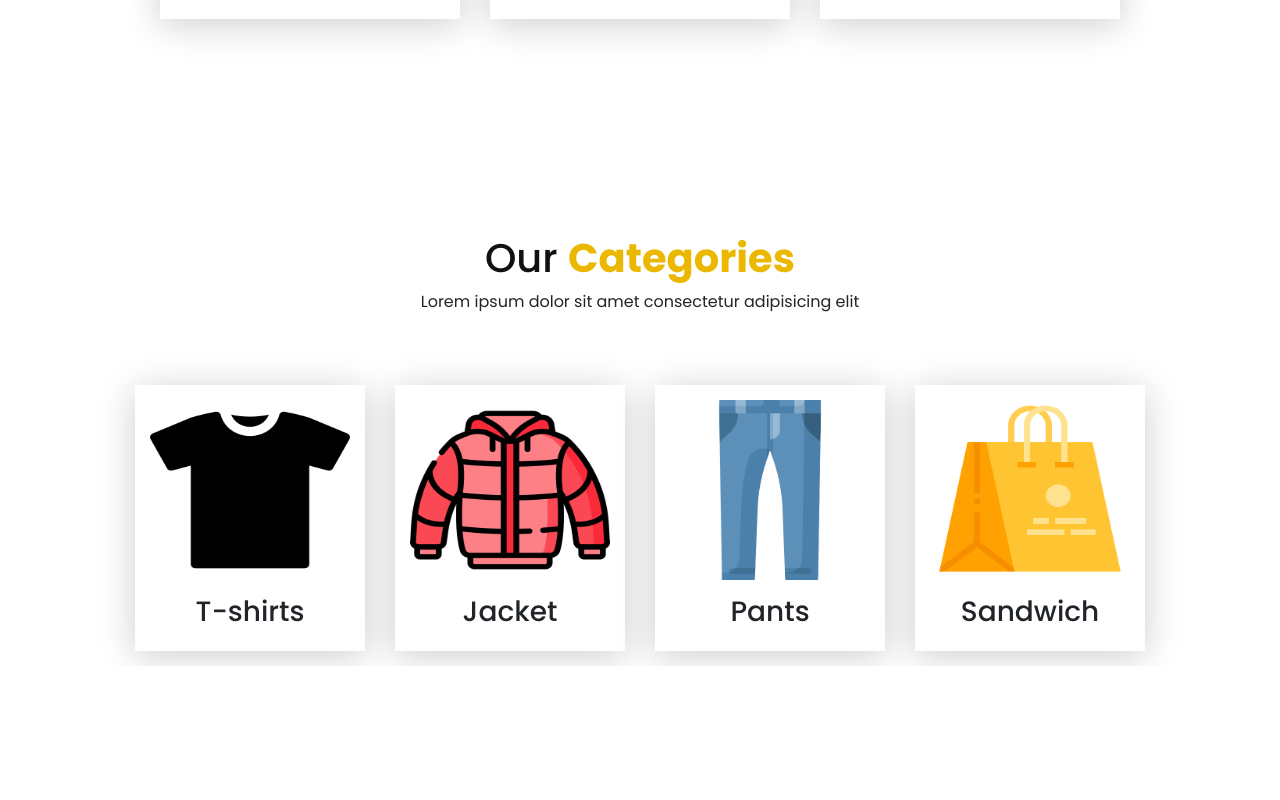
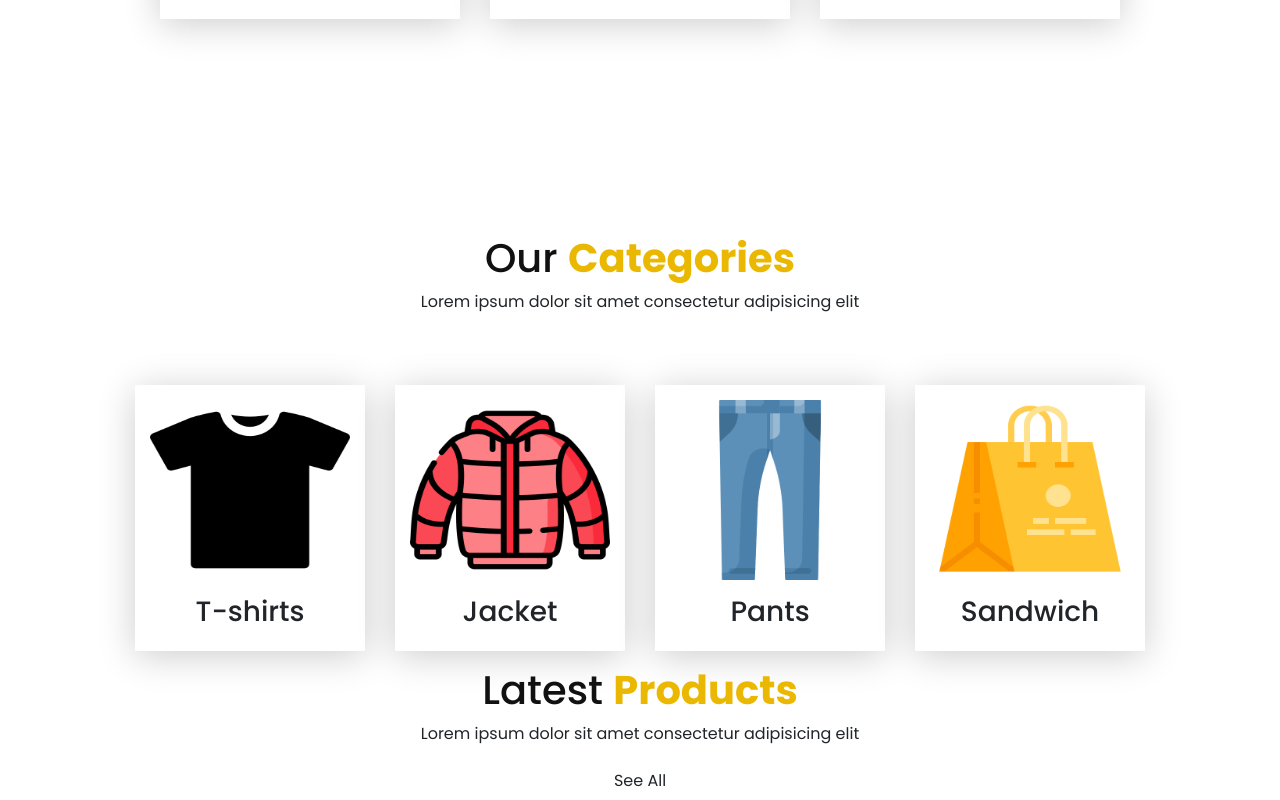
Before and after one commit to YoussefLMT/E-commerce-Frontend-Vue, a Vue app: page / in a window 1280 px wide. Shown: the part 1327-2127 px from the top of the page. Before the commit the page ends 1993 px from the top, so only its background shows below. Built offline with nearby package versions, Linux system fonts and the light colour scheme.

Commit message:
add latest-product section

```diff
--- a/src/views/HomeView.vue
+++ b/src/views/HomeView.vue
@@ -43,6 +43,18 @@
         <Category :image="jacket" name="Jacket" />
         <Category :image="pants" name="Pants" />
         <Category :image="image1" name="Sandwich" />
+    </div>
+</section>
+
+<section class="latest-product">
+    <div class="title">
+        <h2 class="title-txt">Latest <span>Products</span></h2>
+        <p>Lorem ipsum dolor sit amet consectetur adipisicing elit</p>
+    </div>
+    <div class="content">
+    </div>
+    <div class="title">
+        <router-link to="/menu" class="btn">See All</router-link>
     </div>
 </section>
 </template>
```
